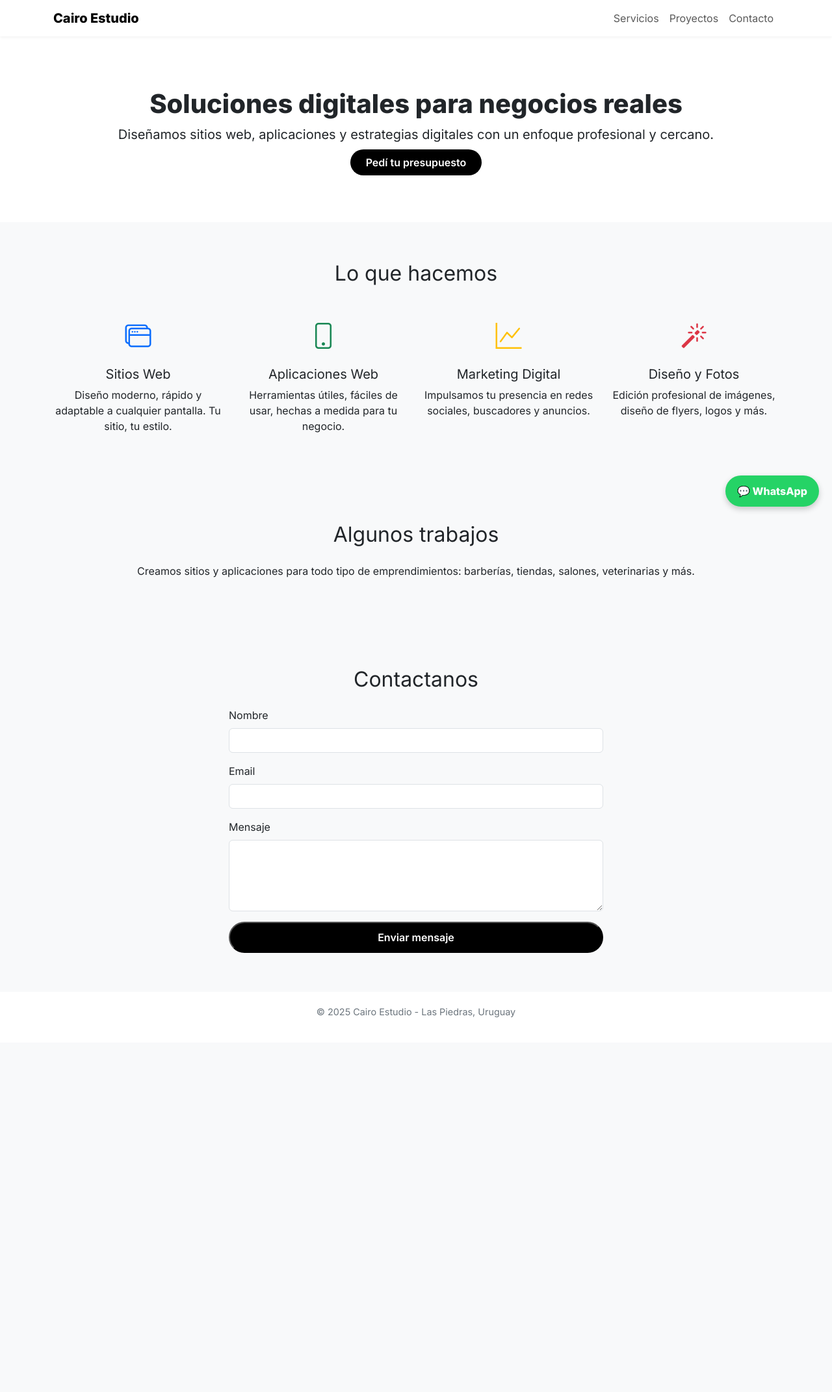
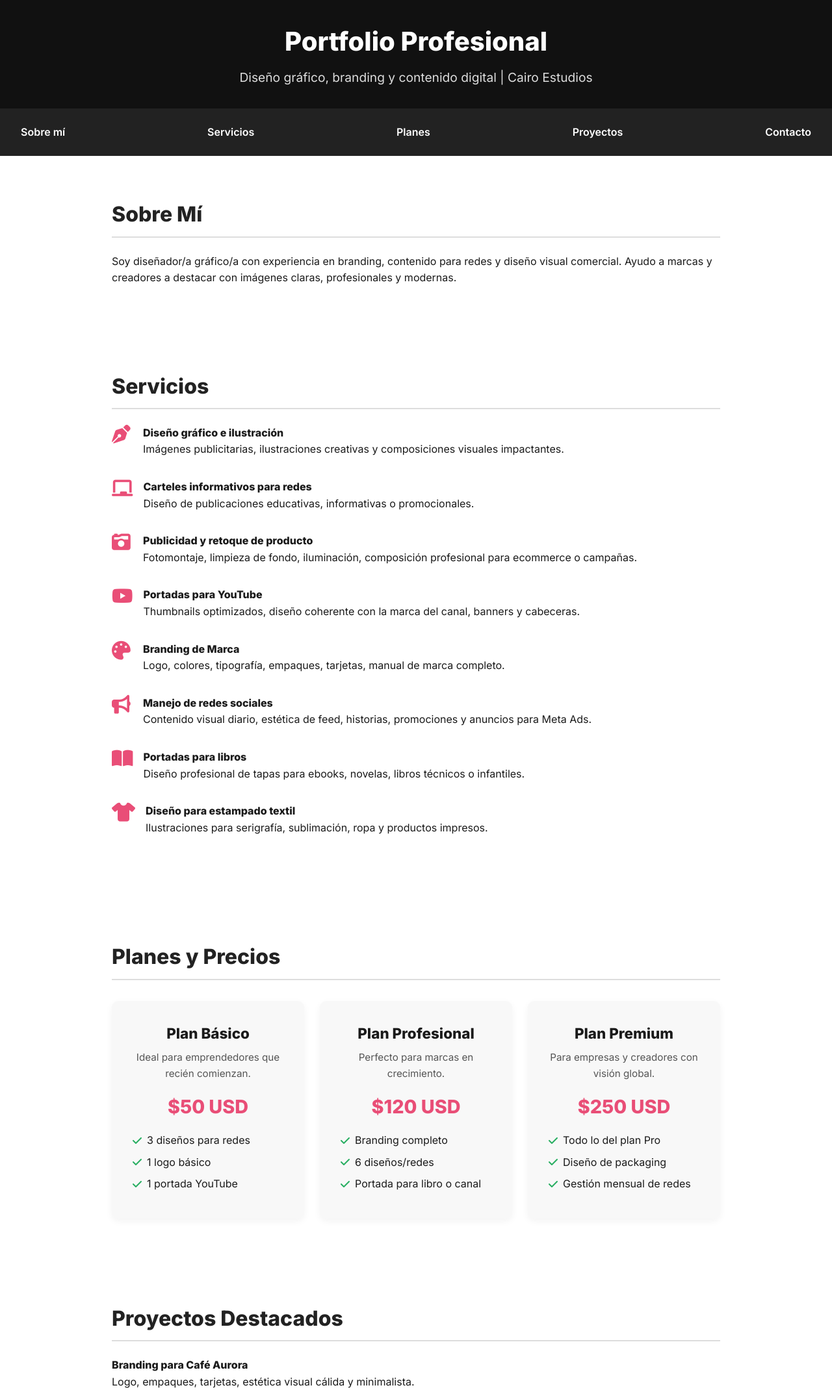
Before and after one commit to Joaquinnoble777/Cairoestudio, a plain HTML site: page index.html in a window 1280 px wide. Shown: the top 2143 px of the page at 65% size. Before the commit the page ends 1605 px from the top, so only its background shows below. Drawn offline with nearby package versions, Linux system fonts and the light colour scheme.

Commit message:
Add files via upload

```diff
--- a/index.html
+++ b/index.html
@@ -1,176 +1,282 @@
 <!DOCTYPE html>
 <html lang="es">
 <head>
-  <meta charset="UTF-8">
-  <meta name="viewport" content="width=device-width, initial-scale=1.0">
-  <meta name="description" content="Cairo Estudio impulsa tu negocio con sitios web, aplicaciones y marketing digital. Desarrollo profesional y trato cercano desde Las Piedras, Uruguay." />
-  <meta name="keywords" content="desarrollo web, diseño gráfico, marketing digital, aplicaciones, Cairo Estudio, sitios web Uruguay" />
-  <meta name="author" content="Cairo Estudio">
-  <title>Cairo Estudio - Desarrollo Web Profesional</title>
+  <meta charset="UTF-8" />
+  <meta name="viewport" content="width=device-width, initial-scale=1.0" />
+  <title>Portfolio Profesional | Cairo Estudios</title>
+  <link href="https://fonts.googleapis.com/css2?family=Inter:wght@400;600;800&display=swap" rel="stylesheet" />
+  <script src="https://kit.fontawesome.com/a2d3e6c45d.js" crossorigin="anonymous"></script>
+  <style>
+    * {
+      margin: 0;
+      padding: 0;
+      box-sizing: border-box;
+      font-family: 'Inter', sans-serif;
+    }
 
-  <!-- Open Graph -->
-  <meta property="og:title" content="Cairo Estudio - Desarrollo Web Profesional">
-  <meta property="og:description" content="Sitios web modernos, apps personalizadas y soluciones digitales para tu negocio o emprendimiento.">
-  <meta property="og:image" content="https://tusitio.com/imagen-og.jpg">
-  <meta property="og:url" content="https://tusitio.com/">
-  <meta property="og:type" content="website">
+    body {
+      background-color: #ffffff;
+      color: #1a1a1a;
+      line-height: 1.6;
+    }
 
-  <!-- Styles -->
-  <link href="https://cdn.jsdelivr.net/npm/bootstrap@5.3.3/dist/css/bootstrap.min.css" rel="stylesheet">
-  <link href="https://cdn.jsdelivr.net/npm/bootstrap-icons@1.10.5/font/bootstrap-icons.css" rel="stylesheet">
-  <link href="https://fonts.googleapis.com/css2?family=Inter:wght@400;600;800&display=swap" rel="stylesheet">
-  <style>
-    body {
-      font-family: 'Inter', sans-serif;
-      background: #f8f9fa;
-      color: #212529;
+    header {
+      padding: 2rem 1rem;
+      text-align: center;
+      background: #111111;
+      color: #ffffff;
     }
-    .navbar {
-      background-color: #fff;
-      box-shadow: 0 2px 4px rgba(0,0,0,0.05);
+
+    header h1 {
+      font-size: 2.5rem;
+      margin-bottom: 0.5rem;
     }
-    .hero {
-      padding: 80px 20px;
-      background: #fff;
+
+    header p {
+      font-size: 1.2rem;
+      color: #dddddd;
+    }
+
+    nav {
+      background-color: #222;
+      display: flex;
+      flex-wrap: wrap;
+      justify-content: space-between;
+      padding: 1rem;
+    }
+
+    nav a {
+      color: #fff;
+      margin: 0.5rem 1rem;
+      text-decoration: none;
+      font-weight: 600;
+    }
+
+    nav a:hover {
+      text-decoration: underline;
+    }
+
+    section {
+      padding: 4rem 2rem;
+      max-width: 1000px;
+      margin: 0 auto;
+    }
+
+    section h2 {
+      font-size: 2rem;
+      margin-bottom: 1.5rem;
+      color: #222222;
+      border-bottom: 2px solid #ddd;
+      padding-bottom: 0.5rem;
+    }
+
+    .servicio {
+      margin-bottom: 2rem;
+      display: flex;
+      align-items: flex-start;
+      gap: 1rem;
+    }
+
+    .servicio i {
+      font-size: 1.8rem;
+      color: #e94e77;
+      min-width: 32px;
+    }
+
+    .servicio div {
+      flex: 1;
+    }
+
+    .proyecto {
+      margin-bottom: 2rem;
+    }
+
+    .cards {
+      display: grid;
+      grid-template-columns: repeat(auto-fit, minmax(250px, 1fr));
+      gap: 1.5rem;
+      margin-top: 2rem;
+    }
+
+    .card {
+      background-color: #f8f8f8;
+      border-radius: 10px;
+      padding: 2rem;
+      text-align: center;
+      box-shadow: 0 4px 12px rgba(0, 0, 0, 0.05);
+    }
+
+    .card h3 {
+      font-size: 1.4rem;
+      margin-bottom: 0.5rem;
+    }
+
+    .card p {
+      font-size: 0.95rem;
+      color: #555;
+    }
+
+    .card .precio {
+      font-size: 1.8rem;
+      font-weight: bold;
+      color: #e94e77;
+      margin: 1rem 0;
+    }
+
+    .card ul {
+      list-style: none;
+      padding: 0;
+      text-align: left;
+    }
+
+    .card ul li {
+      margin: 0.5rem 0;
+      display: flex;
+      align-items: center;
+    }
+
+    .card ul li i {
+      color: #27ae60;
+      margin-right: 0.5rem;
+    }
+
+    .contacto {
+      background: #f4f4f4;
+      padding: 2rem;
       text-align: center;
     }
-    .hero h1 {
-      font-weight: 800;
-      font-size: 2.5rem;
+
+    footer {
+      text-align: center;
+      padding: 2rem;
+      background: #111;
+      color: #999;
+      font-size: 0.9rem;
     }
-    .btn-main {
-      background-color: #000;
-      color: #fff;
-      padding: 10px 24px;
-      border-radius: 30px;
-      font-weight: 600;
-      text-decoration: none;
+
+    @media (max-width: 600px) {
+      .servicio {
+        flex-direction: column;
       }
-    .btn-main:hover {
-      background-color: #333;
-    }
-    .section {
-      padding: 60px 20px;
-    }
-    footer {
-      background-color: #fff;
-      padding: 20px;
-      text-align: center;
-      font-size: 0.9rem;
-      color: #6c757d;
-    }
-    .whatsapp {
-      position: fixed;
-      bottom: 20px;
-      right: 20px;
-      background: #25d366;
-      color: white;
-      padding: 12px 18px;
-      border-radius: 30px;
-      text-decoration: none;
-      font-weight: bold;
-      box-shadow: 0 4px 10px rgba(0,0,0,0.2);
-      z-index: 999;
     }
   </style>
 </head>
 <body>
+  <header>
+    <h1>Portfolio Profesional</h1>
+    <p>Diseño gráfico, branding y contenido digital | Cairo Estudios</p>
+  </header>
 
-<nav class="navbar navbar-expand-lg">
-  <div class="container">
-    <a class="navbar-brand fw-bold" href="#">Cairo Estudio</a>
-    <button class="navbar-toggler" type="button" data-bs-toggle="collapse" data-bs-target="#menu">
-      <span class="navbar-toggler-icon"></span>
-    </button>
-    <div class="collapse navbar-collapse" id="menu">
-      <ul class="navbar-nav ms-auto">
-        <li class="nav-item"><a class="nav-link" href="#servicios">Servicios</a></li>
-        <li class="nav-item"><a class="nav-link" href="#portafolio">Proyectos</a></li>
-        <li class="nav-item"><a class="nav-link" href="#contacto">Contacto</a></li>
+  <nav>
+    <a href="#sobremi">Sobre mí</a>
+    <a href="#servicios">Servicios</a>
+    <a href="#planes">Planes</a>
+    <a href="#proyectos">Proyectos</a>
+    <a href="#contacto">Contacto</a>
+  </nav>
+
+  <section id="sobremi">
+    <h2>Sobre Mí</h2>
+    <p>Soy diseñador/a gráfico/a con experiencia en branding, contenido para redes y diseño visual comercial. Ayudo a marcas y creadores a destacar con imágenes claras, profesionales y modernas.</p>
+  </section>
+
+  <section id="servicios">
+    <h2>Servicios</h2>
+    <div class="servicio">
+      <i class="fas fa-pen-nib"></i>
+      <div><strong>Diseño gráfico e ilustración</strong><p>Imágenes publicitarias, ilustraciones creativas y composiciones visuales impactantes.</p></div>
+    </div>
+    <div class="servicio">
+      <i class="fas fa-chalkboard"></i>
+      <div><strong>Carteles informativos para redes</strong><p>Diseño de publicaciones educativas, informativas o promocionales.</p></div>
+    </div>
+    <div class="servicio">
+      <i class="fas fa-camera-retro"></i>
+      <div><strong>Publicidad y retoque de producto</strong><p>Fotomontaje, limpieza de fondo, iluminación, composición profesional para ecommerce o campañas.</p></div>
+    </div>
+    <div class="servicio">
+      <i class="fab fa-youtube"></i>
+      <div><strong>Portadas para YouTube</strong><p>Thumbnails optimizados, diseño coherente con la marca del canal, banners y cabeceras.</p></div>
+    </div>
+    <div class="servicio">
+      <i class="fas fa-palette"></i>
+      <div><strong>Branding de Marca</strong><p>Logo, colores, tipografía, empaques, tarjetas, manual de marca completo.</p></div>
+    </div>
+    <div class="servicio">
+      <i class="fas fa-bullhorn"></i>
+      <div><strong>Manejo de redes sociales</strong><p>Contenido visual diario, estética de feed, historias, promociones y anuncios para Meta Ads.</p></div>
+    </div>
+    <div class="servicio">
+      <i class="fas fa-book-open"></i>
+      <div><strong>Portadas para libros</strong><p>Diseño profesional de tapas para ebooks, novelas, libros técnicos o infantiles.</p></div>
+    </div>
+    <div class="servicio">
+      <i class="fas fa-tshirt"></i>
+      <div><strong>Diseño para estampado textil</strong><p>Ilustraciones para serigrafía, sublimación, ropa y productos impresos.</p></div>
+    </div>
+  </section>
+
+  <section id="planes">
+    <h2>Planes y Precios</h2>
+    <div class="cards">
+      <div class="card">
+        <h3>Plan Básico</h3>
+        <p>Ideal para emprendedores que recién comienzan.</p>
+        <div class="precio">$50 USD</div>
+        <ul>
+          <li><i class="fas fa-check"></i> 3 diseños para redes</li>
+          <li><i class="fas fa-check"></i> 1 logo básico</li>
+          <li><i class="fas fa-check"></i> 1 portada YouTube</li>
         </ul>
       </div>
+      <div class="card">
+        <h3>Plan Profesional</h3>
+        <p>Perfecto para marcas en crecimiento.</p>
+        <div class="precio">$120 USD</div>
+        <ul>
+          <li><i class="fas fa-check"></i> Branding completo</li>
+          <li><i class="fas fa-check"></i> 6 diseños/redes</li>
+          <li><i class="fas fa-check"></i> Portada para libro o canal</li>
+        </ul>
       </div>
-</nav>
-
-<header class="hero">
-  <div class="container">
-    <h1>Soluciones digitales para negocios reales</h1>
-    <p class="lead">Diseñamos sitios web, aplicaciones y estrategias digitales con un enfoque profesional y cercano.</p>
-    <a href="#contacto" class="btn-main mt-3">Pedí tu presupuesto</a>
-  </div>
-</header>
-
-<section class="section bg-light" id="servicios">
-  <div class="container">
-    <h2 class="text-center mb-5">Lo que hacemos</h2>
-    <div class="row g-4">
-      <div class="col-md-3">
-        <div class="text-center">
-          <i class="bi bi-window-stack fs-1 text-primary"></i>
-          <h5 class="mt-3">Sitios Web</h5>
-          <p>Diseño moderno, rápido y adaptable a cualquier pantalla. Tu sitio, tu estilo.</p>
-        </div>
-      </div>
-      <div class="col-md-3">
-        <div class="text-center">
-          <i class="bi bi-phone fs-1 text-success"></i>
-          <h5 class="mt-3">Aplicaciones Web</h5>
-          <p>Herramientas útiles, fáciles de usar, hechas a medida para tu negocio.</p>
-        </div>
-      </div>
-      <div class="col-md-3">
-        <div class="text-center">
-          <i class="bi bi-graph-up fs-1 text-warning"></i>
-          <h5 class="mt-3">Marketing Digital</h5>
-          <p>Impulsamos tu presencia en redes sociales, buscadores y anuncios.</p>
-        </div>
-      </div>
-      <div class="col-md-3">
-        <div class="text-center">
-          <i class="bi bi-magic fs-1 text-danger"></i>
-          <h5 class="mt-3">Diseño y Fotos</h5>
-          <p>Edición profesional de imágenes, diseño de flyers, logos y más.</p>
-        </div>
-      </div>
+      <div class="card">
+        <h3>Plan Premium</h3>
+        <p>Para empresas y creadores con visión global.</p>
+        <div class="precio">$250 USD</div>
+        <ul>
+          <li><i class="fas fa-check"></i> Todo lo del plan Pro</li>
+          <li><i class="fas fa-check"></i> Diseño de packaging</li>
+          <li><i class="fas fa-check"></i> Gestión mensual de redes</li>
+        </ul>
       </div>
     </div>
   </section>
 
-<section class="section" id="portafolio">
-  <div class="container">
-    <h2 class="text-center mb-4">Algunos trabajos</h2>
-    <p class="text-center">Creamos sitios y aplicaciones para todo tipo de emprendimientos: barberías, tiendas, salones, veterinarias y más.</p>
-    <!-- Aquí podrías insertar proyectos reales con imágenes -->
+  <section id="proyectos">
+    <h2>Proyectos Destacados</h2>
+    <div class="proyecto">
+      <strong>Branding para Café Aurora</strong>
+      <p>Logo, empaques, tarjetas, estética visual cálida y minimalista.</p>
+    </div>
+    <div class="proyecto">
+      <strong>Contenido para redes de FitWoman</strong>
+      <p>Historias, reels, publicaciones motivacionales y educativas.</p>
+    </div>
+    <div class="proyecto">
+      <strong>Portadas para canal Tech Zone</strong>
+      <p>Thumbnails, banner y estilo gráfico para YouTube.</p>
     </div>
   </section>
 
-<section class="section bg-light" id="contacto">
-  <div class="container" style="max-width:600px;">
-    <h2 class="text-center mb-4">Contactanos</h2>
-    <form onsubmit="event.preventDefault(); alert('¡Gracias por escribirnos!'); this.reset();">
-      <div class="mb-3">
-        <label for="nombre" class="form-label">Nombre</label>
-        <input type="text" class="form-control" id="nombre" required>
-      </div>
-      <div class="mb-3">
-        <label for="email" class="form-label">Email</label>
-        <input type="email" class="form-control" id="email" required>
-      </div>
-      <div class="mb-3">
-        <label for="mensaje" class="form-label">Mensaje</label>
-        <textarea id="mensaje" class="form-control" rows="4" required></textarea>
-      </div>
-      <button type="submit" class="btn-main w-100">Enviar mensaje</button>
-    </form>
-  </div>
+  <section id="contacto" class="contacto">
+    <h2>Contacto</h2>
+    <p>📧 contacto@tumarca.com</p>
+    <p>📱 +598 123 456 789</p>
+    <p>🌐 Instagram / Behance / LinkedIn</p>
   </section>
 
   <footer>
-  <p>&copy; 2025 Cairo Estudio - Las Piedras, Uruguay</p>
+    © 2025 Cairo Estudios | Diseño profesional y marketing visual
   </footer>
-
-<a class="whatsapp" href="https://wa.me/59891234567" target="_blank" aria-label="Chatear por WhatsApp">💬 WhatsApp</a>
-
-<script src="https://cdn.jsdelivr.net/npm/bootstrap@5.3.3/dist/js/bootstrap.bundle.min.js"></script>
 </body>
 </html>
```
Lines whose indentation alone changed are shown as unchanged.
